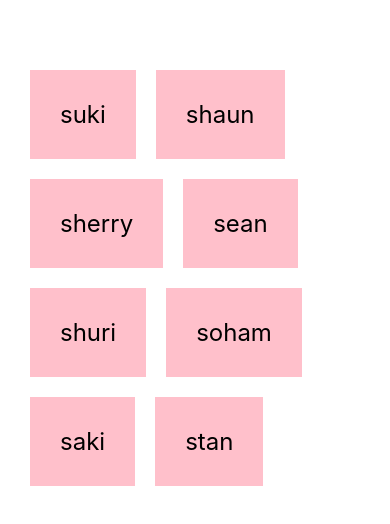
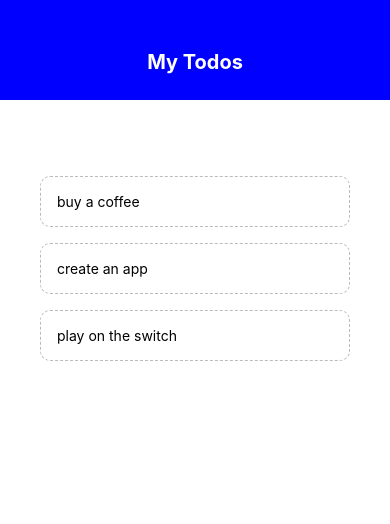
Before and after one commit to sukibeww/react-native-simple-todo, a React Native app in the folder myproject/: screen / in a window 390 px wide. Shown: the top 524 px of the page. Built offline with nearby package versions, Linux system fonts and the light colour scheme.

Commit message:
todo app #1

```diff
--- a/myproject/App.js
+++ b/myproject/App.js
@@ -1,42 +1,33 @@
 import React, { useState } from 'react';
+import Header from './components/header'
+import TodoItem from './components/todoItem'
 import { StyleSheet, Text, View, FlatList, TouchableOpacity} from 'react-native';
 
 export default function App() {
-  const [ people, setPeople ] = useState([
-    {name: 'suki', id: "1"},
-    {name: 'shaun', id: "2"},
-    {name: 'sherry', id: "3"},
-    {name: 'sean', id: "4"},
-    {name: 'shuri', id: "5"},
-    {name: 'soham', id: "6"},
-    {name: 'saki', id: "7"},
-    {name: 'stan', id: "8"},
+  const [ todos, setTodos ] = useState([
+    { text: 'buy a coffee' , key: '1'},
+    { text: 'create an app' , key: '2'},
+    { text: 'play on the switch' , key: '3'},
   ])
 
-  const pressHandler = (id) =>{
-    setPeople(()=> {return people.filter((item) => item.id != id)})
+  const pressHandler = (key) => {
+    setTodos((prev) => {
+      return prev.filter(todo => todo.key != key)
+    })
   }
   return (
     <View style={styles.container}>
-      <FlatList
-        numColumns={2}
-        keyExtractor={(item) => item.id}
-        data={people}
-        renderItem={({item}) => (
-          <TouchableOpacity onPress={()=> pressHandler(item.id)}>
-            <Text style={styles.item}>{item.name}</Text>
-          </TouchableOpacity>
-        )}
-      />
-      {/* <ScrollView>
-        {people.map((item)=>{
-          return(
-            <View key={item.key}>
-              <Text style={styles.item}>{item.name}</Text>
-            </View>
-          )
-        })}
-      </ScrollView> */}
+      <Header />
+      <View style={styles.content}>
+        <View style={styles.list}>
+          <FlatList
+            data={todos}
+            renderItem={({item})=> (
+              <TodoItem item={item} pressHandler={pressHandler}/>
+            )}
+          />
+        </View>
+      </View>
     </View>
   );
 }
@@ -45,15 +36,11 @@ const styles = StyleSheet.create({
   container: {
     flex: 1,
     backgroundColor: '#fff',
-    paddingTop: 50,
-    paddingHorizontal: 20
   },
-  item:{
-    marginTop: 24,
-    padding: 30,
-    backgroundColor: 'pink',
-    fontSize: 24,
-    marginHorizontal: 10,
-    marginTop: 20
+  content: {
+    padding: 40,
+  },
+  list: {
+    marginTop: 20,
   }
 });
--- /dev/null
+++ b/myproject/components/header.js
@@ -0,0 +1,24 @@
+import React, { useState } from 'react';
+import { StyleSheet, Text, View, FlatList, TouchableOpacity} from 'react-native';
+
+export default function Header() {
+  return(
+    <View style={styles.header}>
+      <Text style={styles.title}>My Todos</Text>
+    </View>
+  )
+}
+
+const styles = StyleSheet.create({
+  header:{
+    height: 100,
+    paddingTop: 50,
+    backgroundColor: 'blue'
+  },
+  title: {
+    textAlign: "center",
+    color: "#fff",
+    fontSize: 20,
+    fontWeight: "bold"
+  }
+})
--- /dev/null
+++ b/myproject/components/todoItem.js
@@ -0,0 +1,23 @@
+import React, { useState } from 'react';
+import { StyleSheet, Text, TouchableOpacity} from 'react-native';
+
+const TodoItem = ({item, pressHandler}) => {
+  return (
+    <TouchableOpacity onPress={()=> pressHandler(item.key)}>
+      <Text style={styles.item}>{item.text}</Text>
+    </TouchableOpacity>
+  )
+}
+
+const styles = StyleSheet.create({
+  item: {
+    padding: 16,
+    marginTop: 16,
+    borderColor: '#bbb',
+    borderWidth: 1,
+    borderStyle: 'dashed',
+    borderRadius: 10,
+  }
+})
+
+export default TodoItem
```
